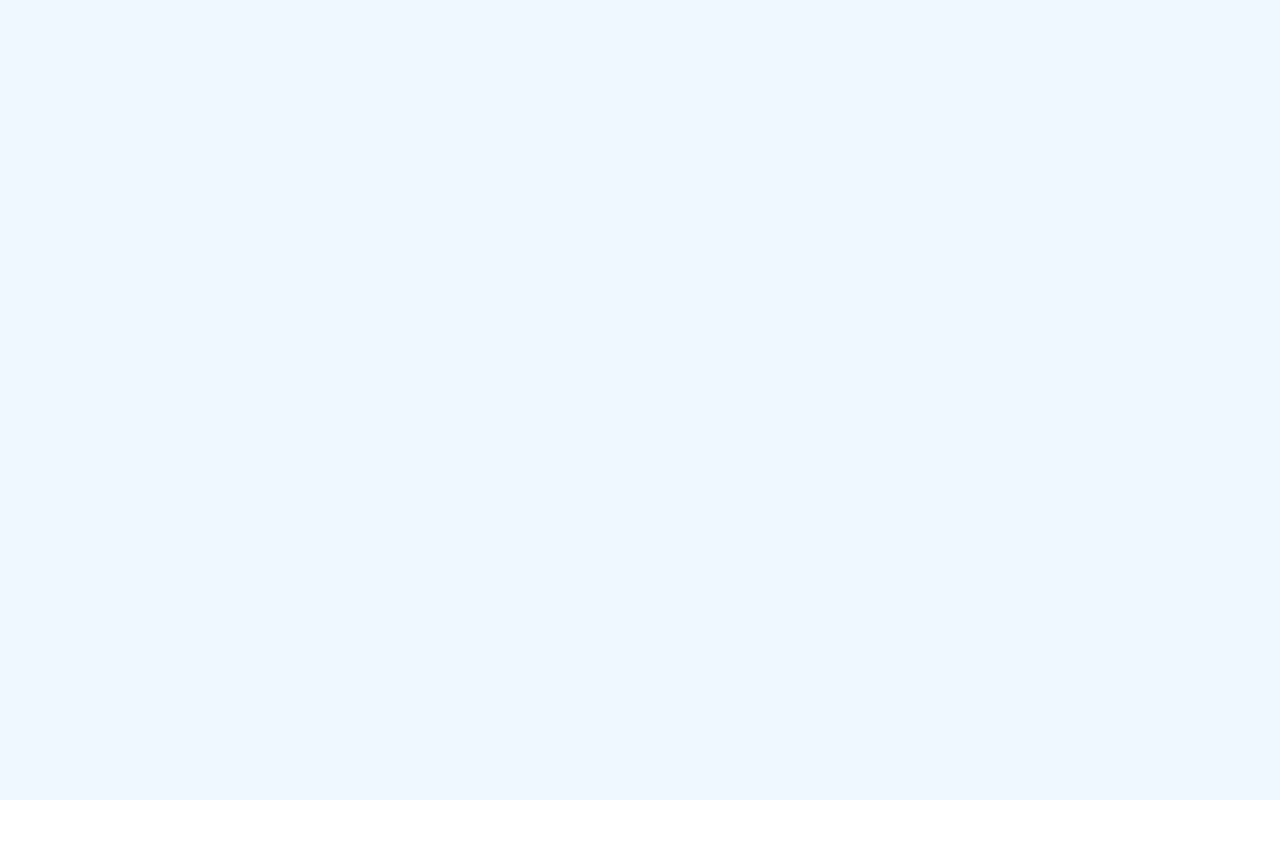
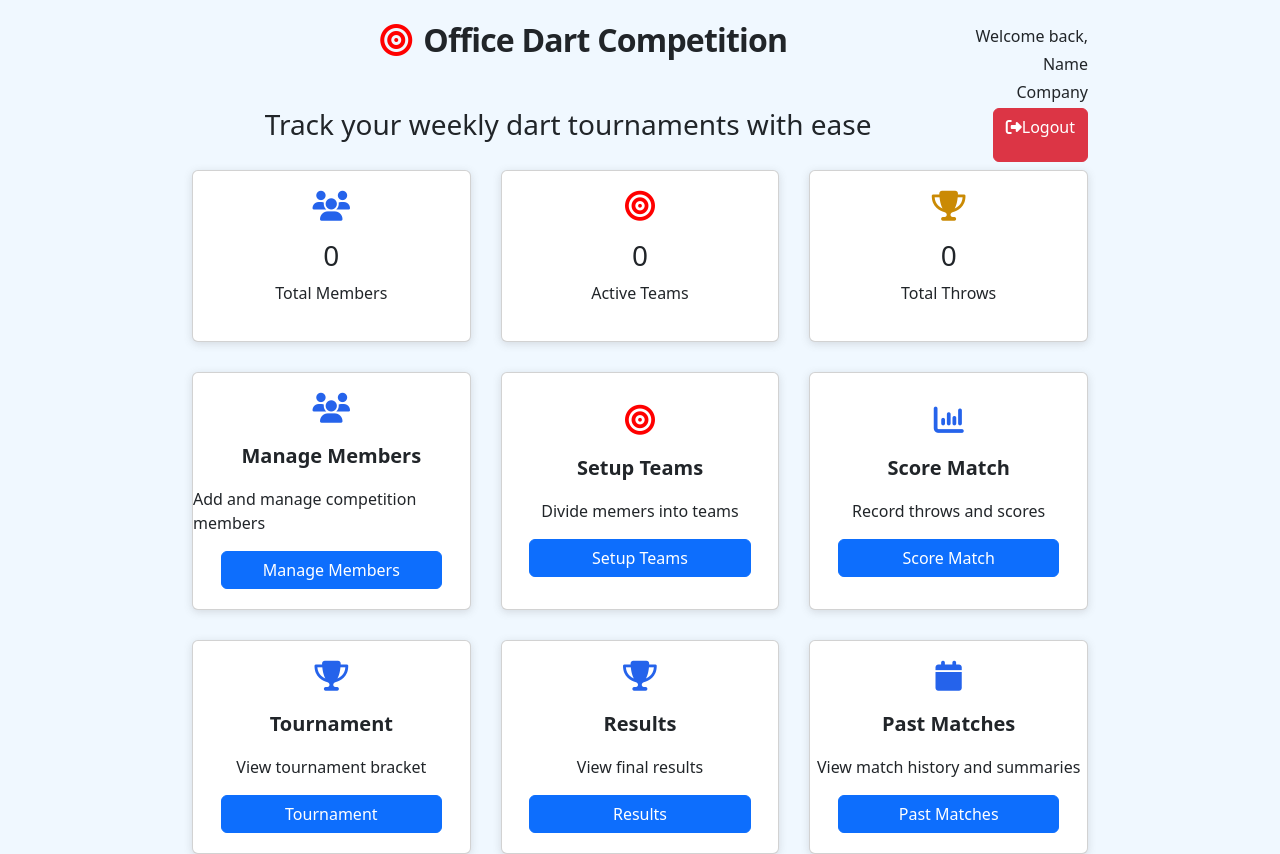
Before and after one commit to adityasinghskit/scoring-app, an Angular app: page /dashboard in a window 1280 px wide. Before the commit the page ends 800 px from the top, so only its background shows below. Built offline with nearby package versions, Linux system fonts and the light colour scheme.

Commit message:
added member component

```diff
--- a/src/app/app.config.ts
+++ b/src/app/app.config.ts
@@ -7,6 +7,6 @@ export const appConfig: ApplicationConfig = {
   providers: [
     provideBrowserGlobalErrorListeners(),
     provideZoneChangeDetection({ eventCoalescing: true }),
-    provideRouter(routes)
+    provideRouter(routes),
   ]
 };
--- a/src/app/app.routes.ts
+++ b/src/app/app.routes.ts
@@ -2,6 +2,7 @@ import { Routes } from '@angular/router';
 import { Home } from './home/home';
 import { Login } from './login/login';
 import { Dashboard } from './dashboard/dashboard';
+import { Members } from './members/members';
 
 export const routes: Routes = [
   {
@@ -23,5 +24,10 @@ export const routes: Routes = [
     path: 'dashboard',
     component: Dashboard,
     title: 'Dashboard'
+  },
+  {
+    path: 'members',
+    component: Members,
+    title: 'Member Managment'
   }
 ];
--- a/src/app/dashboard/dashboard.html
+++ b/src/app/dashboard/dashboard.html
@@ -1,3 +1,83 @@
 <div class="outer-div">
-
+<div class="header-div pt-4 mb-2" style="width: 70%; margin: auto;">
+  <!-- <div> -->
+    <!-- <div style="width: 90%; margin: auto;"> -->
+      <div style="display:flex; flex-grow: 1; justify-content: space-between;">
+        <div style="flex-grow: 3; justify-content: center; align-items: centre; text-align: center;">
+          <h1 class="heading-1 mb-3"><i class="fa-solid fa-bullseye" style="color: red; margin-right: 0.75rem;"></i>Office Dart Competition</h1>
+        </div>
+        <div>
+          <div style="flex-grow: 1; flex-direction: column; justify-content: flex-start; align-items: flex-end; text-align: right;">
+            <p class="mb-1">Welcome back,</p>
+            <p class="mb-1">Name</p>
+            <p class="mb-1">Company</p>
+          </div>
+        </div>
+      </div>
+      <div style="display:flex; flex-grow: 1; justify-content: space-between;">
+        <div style="flex-grow: 3; justify-content: center; align-items: center; text-align: center;">
+          <h3>Track your weekly dart tournaments with ease</h3>
+        </div>
+        <div style="flex-grow: 1; justify-content: flex-start; align-items: center; text-align: right;">
+          <button class="btn btn-danger" style="height: auto; width: auto;"><p><i class="fa-solid fa-right-from-bracket"></i>Logout</p></button>
+        </div>
+      </div>
+    <!-- </div> -->
+  <!-- </div> -->
+  <div>
+  </div>
 </div>
+<div class="body-div" style="width: 70%; margin: auto;">
+  <div class="card">
+    <p><i class="fa-solid fa-users" style="color: #2563EB; font-size: 30px;"></i></p>
+    <h3>0</h3>
+    <p>Total Members</p>
+  </div>
+  <div class="card">
+    <p><i class="fa-solid fa-bullseye" style="color: red; font-size: 30px;"></i></p>
+    <h3>0</h3>
+    <p>Active Teams</p>
+  </div>
+  <div class="card">
+    <p><i class="fa-solid fa-trophy" style="color: #CA8A04; font-size: 30px;"></i></p>
+    <h3>0</h3>
+    <p>Total Throws</p>
+  </div>
+  <div class="card">
+    <p><i class="fa-solid fa-users" style="color: #2563EB; font-size: 30px;"></i></p>
+    <p>Manage Members</p>
+    <p>Add and manage competition members</p>
+    <button class="btn btn-primary" style="width: 80%;" routerLink="/members">Manage Members</button>
+  </div>
+  <div class="card">
+    <p><i class="fa-solid fa-bullseye" style="color: red; font-size: 30px;"></i></p>
+    <p>Setup Teams</p>
+    <p>Divide memers into teams</p>
+    <button class="btn btn-primary" style="width: 80%;">Setup Teams</button>
+  </div>
+  <div class="card">
+    <p><i class="fa-solid fa-chart-column" style="color: #2563EB; font-size: 30px;"></i></p>
+    <p>Score Match</p>
+    <p>Record throws and scores</p>
+    <button class="btn btn-primary" style="width: 80%;">Score Match</button>
+  </div>
+  <div class="card">
+    <p><i class="fa-solid fa-trophy" style="color: #2563EB; font-size: 30px;"></i></p>
+    <p>Tournament</p>
+    <p>View tournament bracket</p>
+    <button class="btn btn-primary" style="width: 80%;">Tournament</button>
+  </div>
+  <div class="card">
+    <p><i class="fa-solid fa-trophy" style="color: #2563EB; font-size: 30px;"></i></p>
+    <p>Results</p>
+    <p>View final results</p>
+    <button class="btn btn-primary" style="width: 80%;">Results</button>
+  </div>
+  <div class="card">
+    <p><i class="fa-solid fa-calendar" style="color: #2563EB; font-size: 30px;"></i></p>
+    <p>Past Matches</p>
+    <p>View match history and summaries</p>
+    <button class="btn btn-primary" style="width: 80%;">Past Matches</button>
+  </div>
+</div>
+</div>
--- a/src/app/dashboard/dashboard.ts
+++ b/src/app/dashboard/dashboard.ts
@@ -1,8 +1,8 @@
 import { Component } from '@angular/core';
-
+import {RouterLink} from '@angular/router'
 @Component({
   selector: 'app-dashboard',
-  imports: [],
+  imports: [RouterLink],
   templateUrl: './dashboard.html',
   styleUrl: './dashboard.css'
 })
--- a/src/app/login/login.ts
+++ b/src/app/login/login.ts
@@ -52,6 +52,7 @@ export class Login implements OnInit{
     if(result.error){
       this.loginErrorMessage = result.error;
     }else{
+
       // window.alert('User logged in!');
       this.router.navigate(['/dashboard']);
     }
--- /dev/null
+++ b/src/app/members/members.html
@@ -0,0 +1,42 @@
+<div class="outer-div">
+  <div class="pt-3" style="width: 70%; margin: auto;">
+    <div style=" display: flex; justify-self: flex-start; align-items: center; gap: 20px;">
+      <button class="btn btn-light" style="box-shadow: rgba(0, 0, 0, 0.16) 0px 1px 4px;" routerLink="/dashboard"><i class="fa-solid fa-arrow-left"></i> Back</button>
+      <h3 class="heading-1"><i class="fa-solid fa-users" style="color: #2563EB;"></i> Member Management</h3>
+    </div>
+    <div class="mt-4" style="background-color: white; box-shadow: rgba(0, 0, 0, 0.16) 0px 1px 4px;">
+      <div class="p-3">
+        <h3>+ Add New Member</h3>
+      </div>
+      <div class="px-3 pb-3">
+        <div style="display: flex; gap: 20px;">
+          <input class="input-field-2" style="flex-grow: 1;" type="text" placeholder="Enter member name..">
+          <button class="btn btn-primary" style="width: 200px;">+ Add New Member</button>
+        </div>
+        <div class="pt-2">
+          <p class="p-grey">9/30 members added</p>
+        </div>
+      </div>
+    </div>
+    <div class="mt-4" style="background-color: white; box-shadow: rgba(0, 0, 0, 0.16) 0px 1px 4px;">
+      <div class="p-3">
+        <h3>Current Members</h3>
+      </div>
+      <div class="body-div">
+        @for (item of members(); track $index) {
+        <div class="card-row">
+          <div style="display: flex; justify-content: center; align-items: center;">
+            <div class="card-row-index"
+              [class.highlight-even]="($index+1)%2===0"
+              [class.highlight-odd]="($index+1)%2!==0">
+              {{$index+1}}
+            </div>
+            <p style="margin-bottom: 0;">{{item.name}}</p>
+          </div>
+          <div><i class="fa-solid fa-trash" style="color: red;"></i></div>
+        </div>
+        }
+      </div>
+    </div>
+  </div>
+</div>
--- /dev/null
+++ b/src/app/members/members.ts
@@ -0,0 +1,26 @@
+import { Component, inject, OnInit, signal } from '@angular/core';
+import { Member, Supabase } from '../supabase';
+import { Router, RouterLink } from '@angular/router';
+@Component({
+  selector: 'app-members',
+  imports: [RouterLink],
+  templateUrl: './members.html',
+  styleUrl: './members.css'
+})
+export class Members implements OnInit{
+  private supabase = inject(Supabase);
+  members =  signal<Member[]>([]);
+  count: number = 1;
+  ngOnInit(): void {
+    this.count=1;
+    this.loadmembers();
+  }
+  async loadmembers(){
+    const result = await this.supabase.loadMembers();
+    if(result.error){
+      console.error(result.error);
+    }else{
+      this.members.set(result);
+    }
+  }
+}
--- a/src/app/supabase.ts
+++ b/src/app/supabase.ts
@@ -1,14 +1,15 @@
-import { inject, Injectable } from '@angular/core';
+import { inject, Injectable, signal } from '@angular/core';
 import {
-  AuthChangeEvent,
   AuthSession,
   createClient,
-  Session,
   SupabaseClient,
-  User,
 } from '@supabase/supabase-js'
 import { environment } from '../environments/environment'
 import { LoaderService } from './loader-sevice';
+export interface Member{
+  id:string,
+  name:string
+}
 @Injectable({
   providedIn: 'root'
 })
@@ -82,6 +83,7 @@ export class Supabase {
       }
 
       localStorage.setItem('user_id', data.id);
+      localStorage.setItem('user_email', data.email);
 
       return {};
     } catch (error: any) {
@@ -92,4 +94,27 @@ export class Supabase {
     }
   };
 
+  async loadMembers(): Promise<Member[]|any>{
+    try {
+      this.loaderService.show();
+      const { data, error } = await this.supabase
+        .from('members')
+        .select('id, name')
+        .eq('user_id', localStorage.getItem('user_id'));
+
+      if (error || !data) {
+        // console.error('Error loading members:', error);
+        return { error: 'Error loading members' };
+      };
+
+      return data;
+    } catch (error:any) {
+      // console.error('Error loading members:', error);
+      return { error: 'Error loading members' };
+    } finally{
+      this.loaderService.hide();
+    }
+  };
+
+
 }
--- a/src/styles.css
+++ b/src/styles.css
@@ -1,3 +1,9 @@
+.heading-1{
+  font-size: 2rem;
+  line-height: 2rem;
+  font-weight: 700;
+  letter-spacing: -0.025em;
+}
 .heading-2{
   font-size: 1.5rem;
   line-height: 2rem;
@@ -31,3 +37,64 @@ border: none;
 border-radius: 5px;
 background-color: #E8F0FE;
 }
+.input-field-2{
+text-align: left;
+border: 2px;
+border-color: grey;
+border-radius: 5px;
+box-shadow: rgba(0, 0, 0, 0.16) 0px 1px 4px;
+padding: 8px 12px;
+}
+.p-grey{
+  color: #4B5563;
+  font-size: 14px;
+}
+.body-div{
+  display: grid;
+  grid-template-columns: 1fr 1fr 1fr;
+  grid-template-rows: auto auto auto;
+  grid-gap: 30px;
+  margin: auto;
+}
+.card{
+  display: flex;
+  justify-content: center;
+  flex-direction: column;
+  align-items: center;
+  height: 100%;
+  width: 100%;
+  border-radius: 15px;
+  box-shadow: rgba(99, 99, 99, 0.2) 0px 2px 8px 0px;
+  padding-top: 20px;
+  padding-bottom: 20px;
+}
+.card-row{
+  display: flex;
+  justify-content: space-between;
+  align-items: center;
+  height: 100%;
+  width: 100%;
+  border-radius: 15px;
+  box-shadow: rgba(99, 99, 99, 0.2) 0px 2px 8px 0px;
+  padding: 20px 20px;
+}
+.card p:nth-child(2){
+  font-size: 20px;
+  font-weight: 600;
+}
+.card-row-index {
+  border-color: grey;
+  border-width: 2px;
+  border-radius: 10px;
+  margin-right: 10px;
+  background-color: aliceblue;
+  padding: 5px 10px;
+}
+
+.highlight-even {
+  background-color: #f0f8ff;
+}
+
+.highlight-odd {
+  background-color: #e0f0ff;
+}
```
Also changed, not shown: src/app/members/members.css (added).
